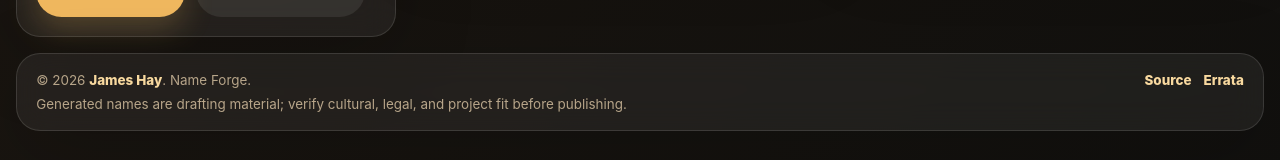
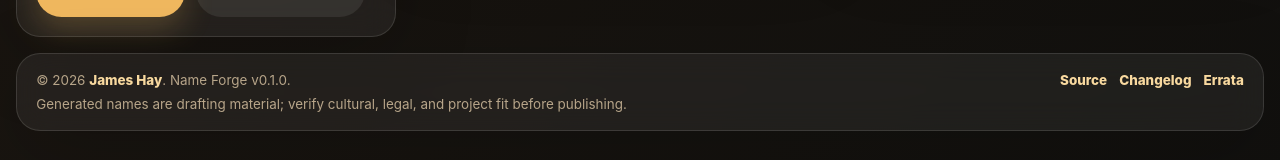
Before and after one commit to jaahay/name-forge, a React (Vite) app: page / in a window 1280 px wide. Shown: the part 1220-1380 px from the top of the page. Built offline with nearby package versions, Linux system fonts and the light colour scheme.

Commit message:
[codex] Add favicon changelog and version affordance

```diff
--- a/src/App.tsx
+++ b/src/App.tsx
@@ -5,8 +5,10 @@ import type { GenerationSettings, NameTexture, RarityBand, ScoreKey } from './en
 
 const registry = createDefaultRegistry();
 const stylePacks = registry.listStylePacks();
-const authorSiteUrl = 'https://jameshay-site.pages.dev/';
+const appVersion = '0.1.0';
+const authorSiteUrl = 'https://jameshay.org/';
 const sourceUrl = 'https://github.com/jaahay/name-forge';
+const changelogUrl = `${sourceUrl}/blob/main/CHANGELOG.md`;
 const errataUrl = `${sourceUrl}/issues/new`;
 
 type ControlKey =
@@ -176,11 +178,12 @@ export default function App() {
 
       <footer className="site-footer panel">
         <div>
-          <p>&copy; 2026 <a href={authorSiteUrl} target="_blank" rel="noreferrer">James Hay</a>. Name Forge.</p>
+          <p>&copy; 2026 <a href={authorSiteUrl} target="_blank" rel="noreferrer">James Hay</a>. Name Forge <span className="version-label" title="Name Forge version">v{appVersion}</span>.</p>
           <p>Generated names are drafting material; verify cultural, legal, and project fit before publishing.</p>
         </div>
         <nav className="footer-links" aria-label="Project links">
           <a href={sourceUrl} target="_blank" rel="noreferrer">Source</a>
+          <a href={changelogUrl} target="_blank" rel="noreferrer">Changelog</a>
           <a href={errataUrl} target="_blank" rel="noreferrer">Errata</a>
         </nav>
       </footer>
```
